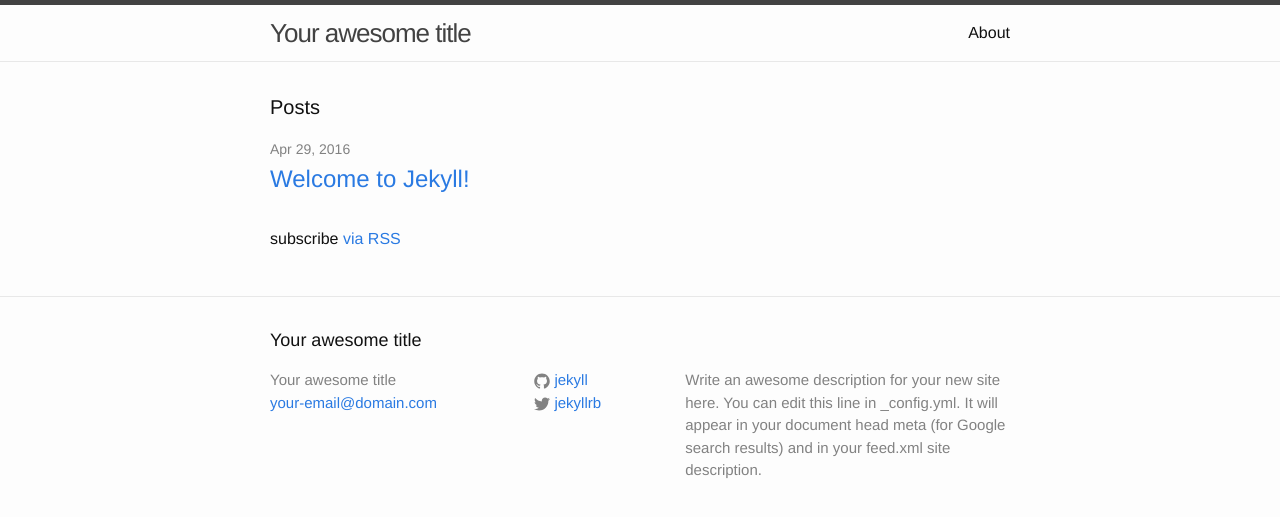
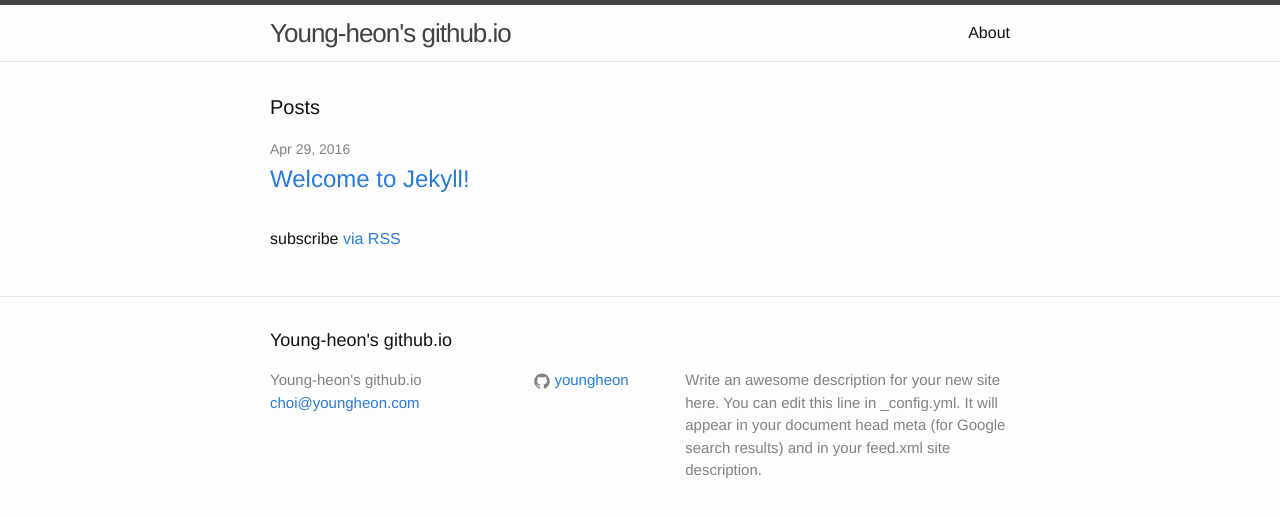
Before and after one commit to youngheon/youngheon.github.com, a Jekyll site: the page built from index.html, in a window 1280 px wide. Shown: the top 517 px of the page. Built offline with Jekyll 4.4.1, drawn with Linux system fonts in a browser that asks for light colours.

Commit message:
_config.yml modify

```diff
--- a/_config.yml
+++ b/_config.yml
@@ -6,16 +6,16 @@
 # 'jekyll serve'. If you change this file, please restart the server process.
 
 # Site settings
-title: Your awesome title
-email: your-email@domain.com
+title: Young-heon's github.io
+email: choi@youngheon.com
 description: > # this means to ignore newlines until "baseurl:"
   Write an awesome description for your new site here. You can edit this
   line in _config.yml. It will appear in your document head meta (for
   Google search results) and in your feed.xml site description.
 baseurl: "" # the subpath of your site, e.g. /blog
-url: "http://yourdomain.com" # the base hostname & protocol for your site
-twitter_username: jekyllrb
-github_username:  jekyll
+url: "http://m" # the base hostname & protocol for your site
+twitter_username:
+github_username:  youngheon
 
 # Build settings
 markdown: kramdown
```
